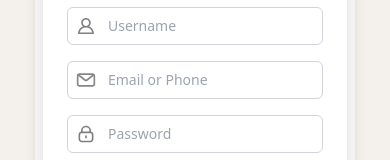
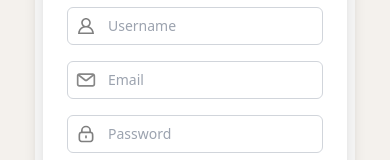
Before and after one commit to pbkk-c/fe-be-pbkk, a Next.js app: page /register in a window 390 px wide. Shown: the part 394-554 px from the top of the page. Built offline with nearby package versions, Linux system fonts and the light colour scheme.

Commit message:
(auth) login register responsive page

```diff
--- a/src/app/(auth)/register/page.tsx
+++ b/src/app/(auth)/register/page.tsx
@@ -58,19 +58,19 @@ export default function RegisterForm() {
                 )}
               </div>
 
-              {/* Email/Phone */}
+              {/* Email */}
               <div>
-                <div className={`flex items-center border rounded-md p-2 focus-within:ring-1 focus-within:ring-blue-500 ${errors.email_phone ? "border-red-500" : "border-gray-300"}`}>
+                <div className={`flex items-center border rounded-md p-2 focus-within:ring-1 focus-within:ring-blue-500 ${errors.email ? "border-red-500" : "border-gray-300"}`}>
                   <img src="/mail.svg" alt="Email Icon" className="h-5 w-5 text-gray-500" />
                   <input
-                    type="text"
-                    placeholder="Email or Phone"
-                    {...register("email_phone", { required: "Email or phone is required" })}
+                    type="email"
+                    placeholder="Email"
+                    {...register("email", { required: "Email is required" })}
                     className="ml-3 w-full border-none focus:ring-0 outline-none text-sm sm:text-base"
                   />
                 </div>
-                {errors.email_phone && (
-                  <p className="mt-1 text-xs text-red-500">{errors.email_phone?.message?.toString()}</p>
+                {errors.email && (
+                  <p className="mt-1 text-xs text-red-500">{errors.email?.message?.toString()}</p>
                 )}
               </div>
 
```
